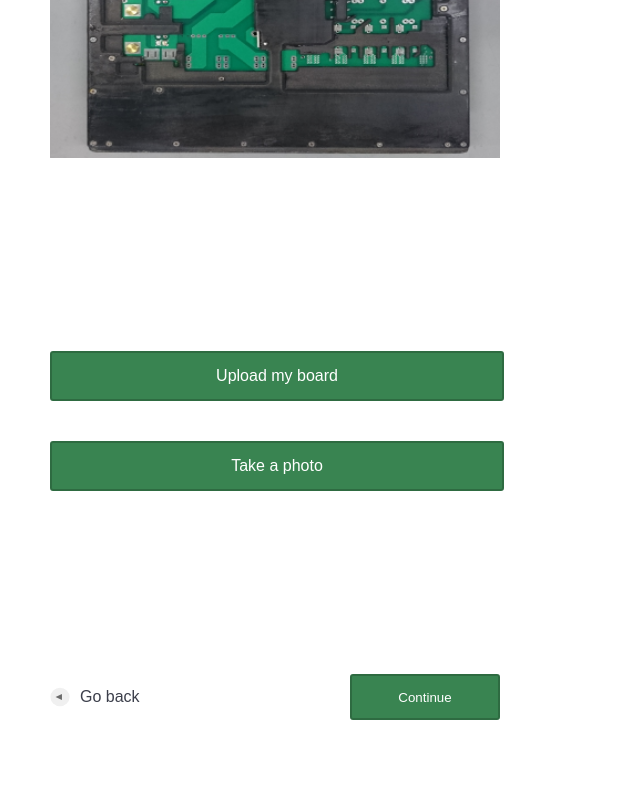
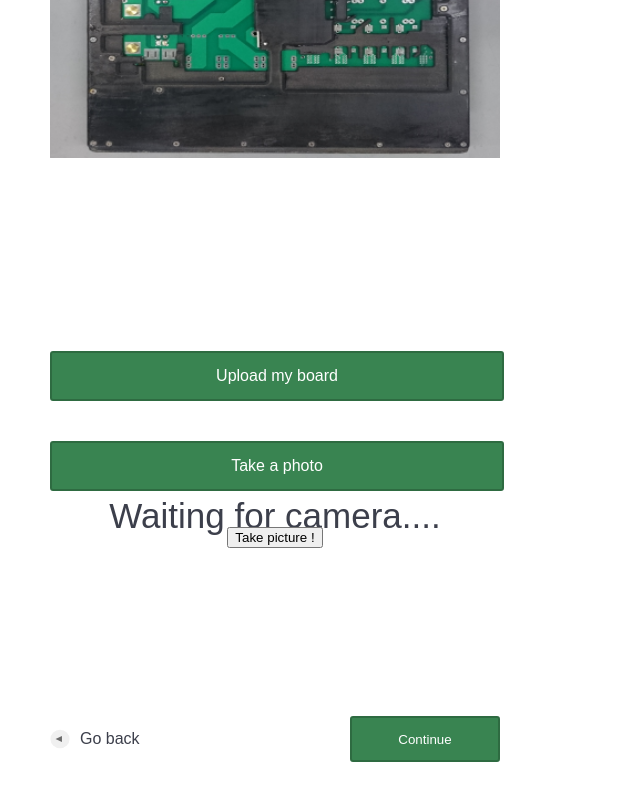
Before and after one commit to interflux-electronics/interflux-icsf-svelte, a SvelteKit app: page /request-simulation in a window 1280 px wide. Shown: the part 599-1399 px from the top of the page, without its empty margins (0-640 px from the left). Before the commit the page ends 1369 px from the top, so only its background shows below. Built offline with nearby package versions, Linux system fonts and the light colour scheme; no server answers; a web font is replaced by a local one.

Commit message:
Add camera feature

```diff
--- /dev/null
+++ b/src/routes/request-simulation/Camera.svelte
@@ -0,0 +1,79 @@
+<script>
+	import { onMount } from 'svelte';
+	import CameraCapture from './CameraPreview.svelte';
+	//import { getMediaStream, getImageCapture } from '../../helpers/cameraHelper'
+
+	const cameraWidth = 500;
+	const cameraHeight = 500;
+	let pictureUrl = null;
+	let imageCapture = null;
+	let mediaStreamPromise = null;
+
+	function getMediaStream(constraints = { video: true }) {
+		return navigator.mediaDevices.getUserMedia(constraints);
+	}
+
+	function getImageCapture(mediaStream) {
+		const track = mediaStream.getVideoTracks()[0];
+		return new ImageCapture(track);
+	}
+
+	onMount(async () => {
+		mediaStreamPromise = getMediaStream({ video: true }).then((mediaStream) => {
+			imageCapture = getImageCapture(mediaStream);
+			return mediaStream;
+		});
+	});
+	function takePicture() {
+		imageCapture
+			.takePhoto()
+			.then((blob) => {
+				pictureUrl = URL.createObjectURL(blob);
+			})
+			.catch((err) => console.log('Error while taking photo ', err));
+	}
+</script>
+
+<div class="camera">
+	<div class="camera-video">
+		{#await mediaStreamPromise}
+			<h1>Waiting for camera....</h1>
+		{:then mediaStream}
+			<CameraCapture {mediaStream} previewWidth={cameraWidth} previewHeight={cameraHeight} />
+		{:catch error}
+			<h1>Error: {error.message}</h1>
+		{/await}
+
+		{#if pictureUrl}
+			<img
+				class="taken-picture"
+				src={pictureUrl}
+				alt="result"
+				height={cameraHeight}
+				width={cameraWidth}
+			/>
+		{/if}
+	</div>
+	<button class="take-picture-btn" on:click={takePicture}>Take picture !</button>
+</div>
+
+<style>
+	.camera {
+		display: flex;
+		flex-direction: column;
+		justify-content: center;
+	}
+	.camera-video {
+		display: flex;
+		flex-direction: row;
+		justify-content: space-around;
+		align-items: center;
+	}
+	.taken-picture {
+		object-fit: contain;
+		border: 5px solid brown;
+	}
+	.take-picture-btn {
+		align-self: center;
+	}
+</style>
--- /dev/null
+++ b/src/routes/request-simulation/CameraPreview.svelte
@@ -0,0 +1,23 @@
+<script>
+	export let mediaStream;
+	export let previewHeight = '';
+	export let previewWidth = '';
+	function srcObject(node, stream) {
+		node.srcObject = stream;
+		return {
+			update(newStream) {
+				if (node.srcObject != newStream) {
+					node.srcObject = newStream;
+				}
+			}
+		};
+	}
+</script>
+
+<video
+	use:srcObject={mediaStream}
+	width={previewWidth}
+	height={previewHeight}
+	autoplay
+	playsinline
+/>
--- a/src/routes/request-simulation/Step1.svelte
+++ b/src/routes/request-simulation/Step1.svelte
@@ -1,6 +1,7 @@
 <script>
 	import circle_unchecked from '$lib/images/circle-unchecked.svg';
 	import board_example from '$lib/images/board-example.png';
+	import Camera from './Camera.svelte';
 </script>
 
 <div class="progress-bar">
@@ -21,6 +22,7 @@
 <div class="CTA">
 	<a href="/">Upload my board</a>
 	<a href="/">Take a photo</a>
+	<Camera />
 </div>
 
 <style>
```
